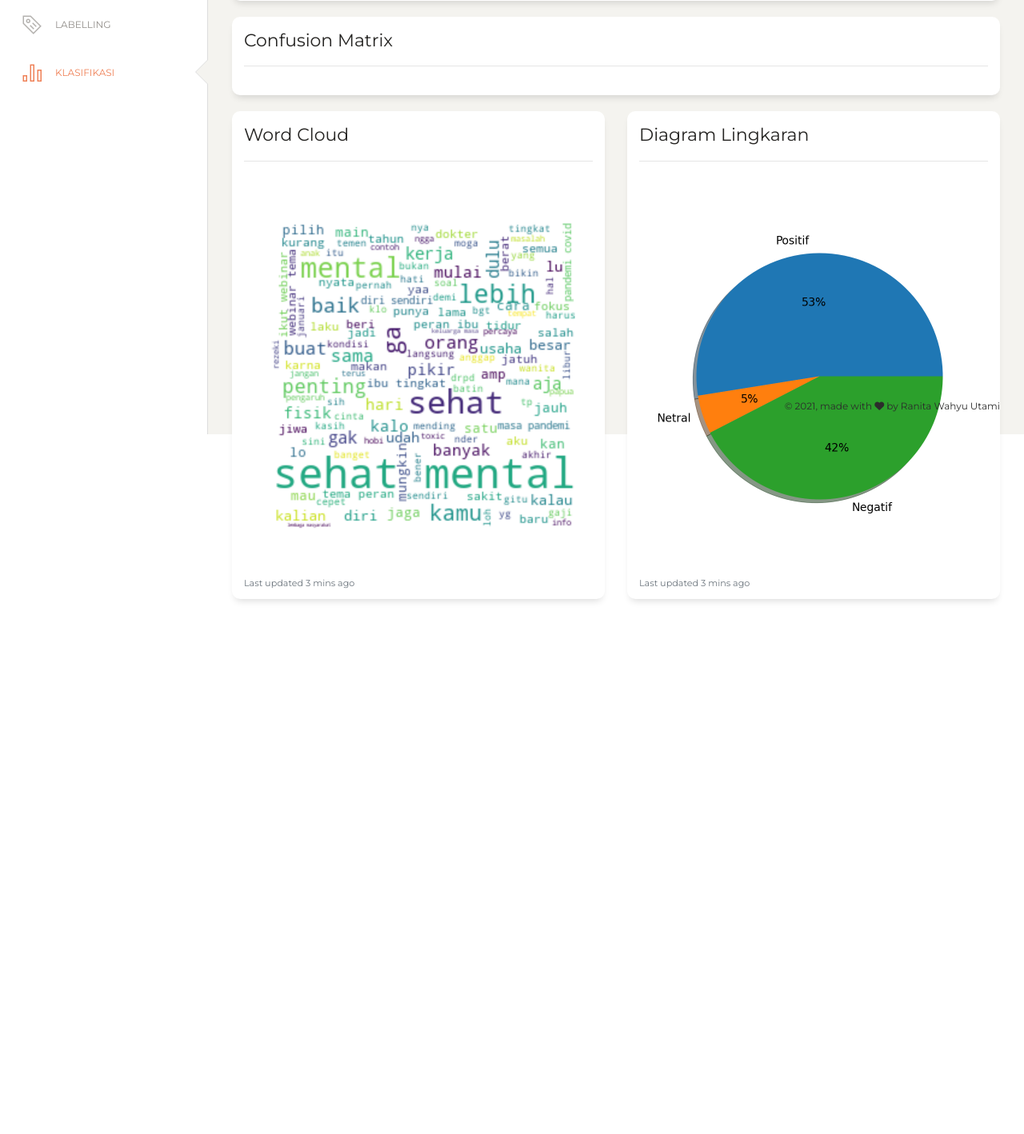
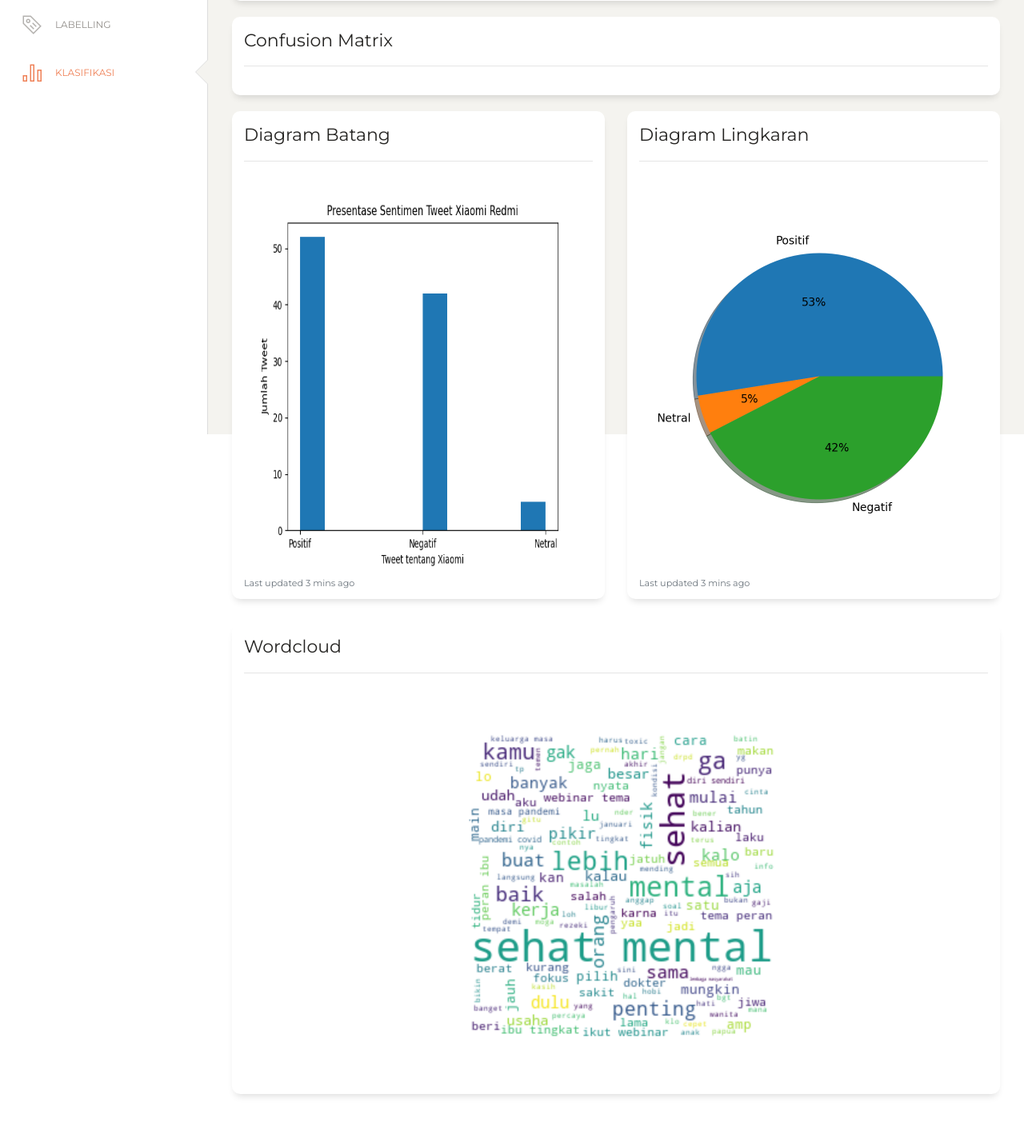
Before and after one commit to ranitawahyuu/analisis-sentimen-nbc, a Flask app: template templates/klasifikasi.html in a window 1280 px wide. Shown: the part 257-1675 px from the top of the page at 80% size. Before the commit the page ends 1010 px from the top, so only its background shows below. Run offline with Flask 2, Linux system fonts and the light colour scheme; the template is opened without the code that fills it, so the values that code supplies are empty; some libraries are stand-ins or nearby versions.

Commit message:
tambah diagram batang

```diff
--- a/app.py
+++ b/app.py
@@ -105,11 +105,14 @@ df= None
 df2 = None
 imageUrl = ""
 imageUrlDiagram = ""
+imageUrlDiagramBatang = ""
+
 akurasi = 0
 def klasifikasi_data():
     global df
     global imageUrl
     global df2
+    global imageUrlDiagramBatang
     global imageUrlDiagram
     global akurasi
     # membca csv
@@ -194,6 +197,19 @@ def klasifikasi_data():
     plt.pie(sizes, labels=labels, autopct='%1.0f%%', shadow=True, textprops={'fontsize': 20})
     plt.savefig('templates/assets/files/diagram.png')
     imageUrlDiagram = "templates/assets/files/diagram.png"
+
+    # diagram batang
+    # creating the bar plot
+
+    plt.figure()
+
+    plt.hist(numbers_list)
+
+    plt.xlabel("Tweet tentang Xiaomi")
+    plt.ylabel("Jumlah Tweet")
+    plt.title("Presentase Sentimen Tweet Xiaomi Redmi")
+    plt.savefig('templates/assets/files/diagram-batang.png')
+    imageUrlDiagramBatang = "templates/assets/files/diagram-batang.png"
 
 
 
@@ -373,7 +389,7 @@ def klasifikasi():
     # if request.method == 'POST':
     #     if request.form.get('matriks') == 'matriks':
 
-    return render_template('klasifikasi.html',wc=imageUrl,diagram=imageUrlDiagram,  accuracy=akurasi, tables=[df.to_html(classes='table table-striped', index=False)], titles=df.columns.values, tables2=[df2.to_html(classes='table table-striped', index=False)], titles2=df2.columns.values)
+    return render_template('klasifikasi.html',wc=imageUrl,diagram=imageUrlDiagram,diagramBatang=imageUrlDiagramBatang , accuracy=akurasi, tables=[df.to_html(classes='table table-striped', index=False)], titles=df.columns.values, tables2=[df2.to_html(classes='table table-striped', index=False)], titles2=df2.columns.values)
 
 
 
--- a/templates/klasifikasi.html
+++ b/templates/klasifikasi.html
@@ -184,9 +184,9 @@ Coded by www.creative-tim.com
               <div class="card" style="border-radius: 10px;">
                 <!-- <img class="card-img-top" src="..." alt="Card image cap"> -->
                 <div class="card-body">
-                  <h5 class="card-title">Word Cloud</h5>
+                  <h5 class="card-title">Diagram Batang</h5>
                   <hr>
-                  <img src="assets/files/wordcloud.png"  style="width: 500px;height: 500px;object-fit:cover">
+                  <img src="assets/files/diagram-batang.png"  style="width: 500px;height: 500px">
                   <p class="card-text"><small class="text-muted">Last updated 3 mins ago</small></p>
                 </div>
               </div>
@@ -208,30 +208,20 @@ Coded by www.creative-tim.com
               <p class="card-text">Some quick example text to build on the card title and make up the bulk of the card's content.</p>
             </div>
           </div> -->
-        </div>
 
-      </div>
-      <div class="content">
-        <div class="row">
-          <div class="col-md-12">
-            <h3 class="description">Your content here</h3>
-          </div>
-        </div>
-      </div>
-      <footer class="footer" style="position: absolute; bottom: 0; width: -webkit-fill-available;">
-        <div class="container-fluid">
-          <div class="row">
-            <nav class="footer-nav">
-
-            </nav>
-            <div class="credits ml-auto">
-              <span class="copyright">
-                © 2021, made with <i class="fa fa-heart heart"></i> by Ranita Wahyu Utami
-              </span>
+          <div class="card" style="border-radius: 10px; margin-top:30px">
+            <!-- <img class="card-img-top" src="..." alt="Card image cap"> -->
+            <div class="card-body">
+              <h5 class="card-title">Wordcloud</h5>
+              <hr>
+              <center><img src="assets/files/wordcloud.png"  style="width: 500px;height: 500px;object-fit:cover"></center>
             </div>
           </div>
         </div>
-      </footer>
+
+
+      </div>
+
     </div>
   </div>
   <!--   Core JS Files   -->
```
Also changed, not shown: templates/assets/files/Data Confusion Matrix.csv (+3 -4 lines), templates/assets/files/Data Hasil Klasifikasi.csv (+5 -6 lines), templates/assets/files/diagram-batang.png (added), templates/assets/files/wordcloud.png.
